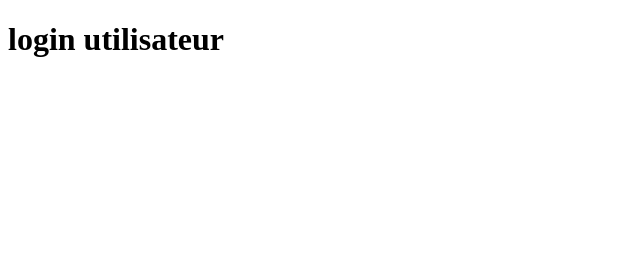
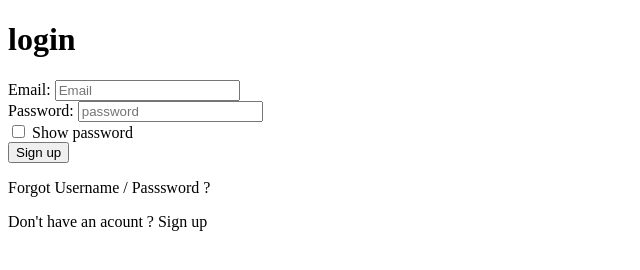
Before and after one commit to Jawad-Gouahmane/login, a plain HTML site: page index.html in a window 1280 px wide. Shown: the whole page, without its empty margins (0-640 px from the left). Drawn offline with Linux system fonts and the light colour scheme.

Commit message:
form html

```diff
--- a/index.html
+++ b/index.html
@@ -6,6 +6,35 @@
     <title>Login</title>
 </head>
 <body>
-    <h1>login utilisateur </h1>
+    <div>
+    <form action="">
+    <h1>login  </h1>
+    <div>
+    <label for="">Email:</label>
+    <input type="email"  placeholder="Email">  <br>
+    </div>
+     <div>
+    <label for="">Password:</label>
+    <input type="password" placeholder="password"  >  <br>
+    </div>
+
+    <div>
+
+    <input type="checkbox" >
+
+    <label for="">Show password</label> <br>
+
+    <button> Sign up</button>
+    </div>
+   <p>Forgot Username / Passsword ? </p>
+
+   <p>Don't have an acount ? Sign up</p>
+
+</div>
+
+
+
+    </form>
+
 </body>
 </html>
```
